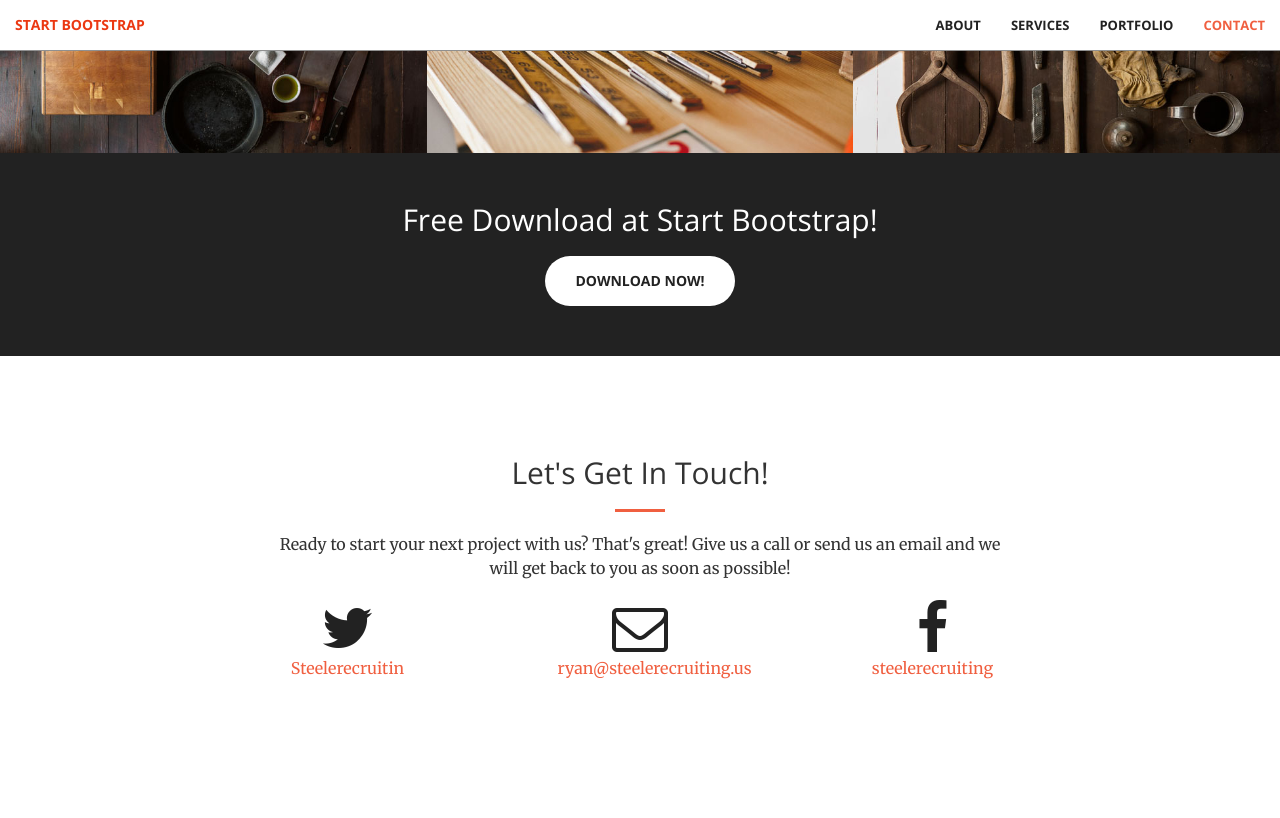
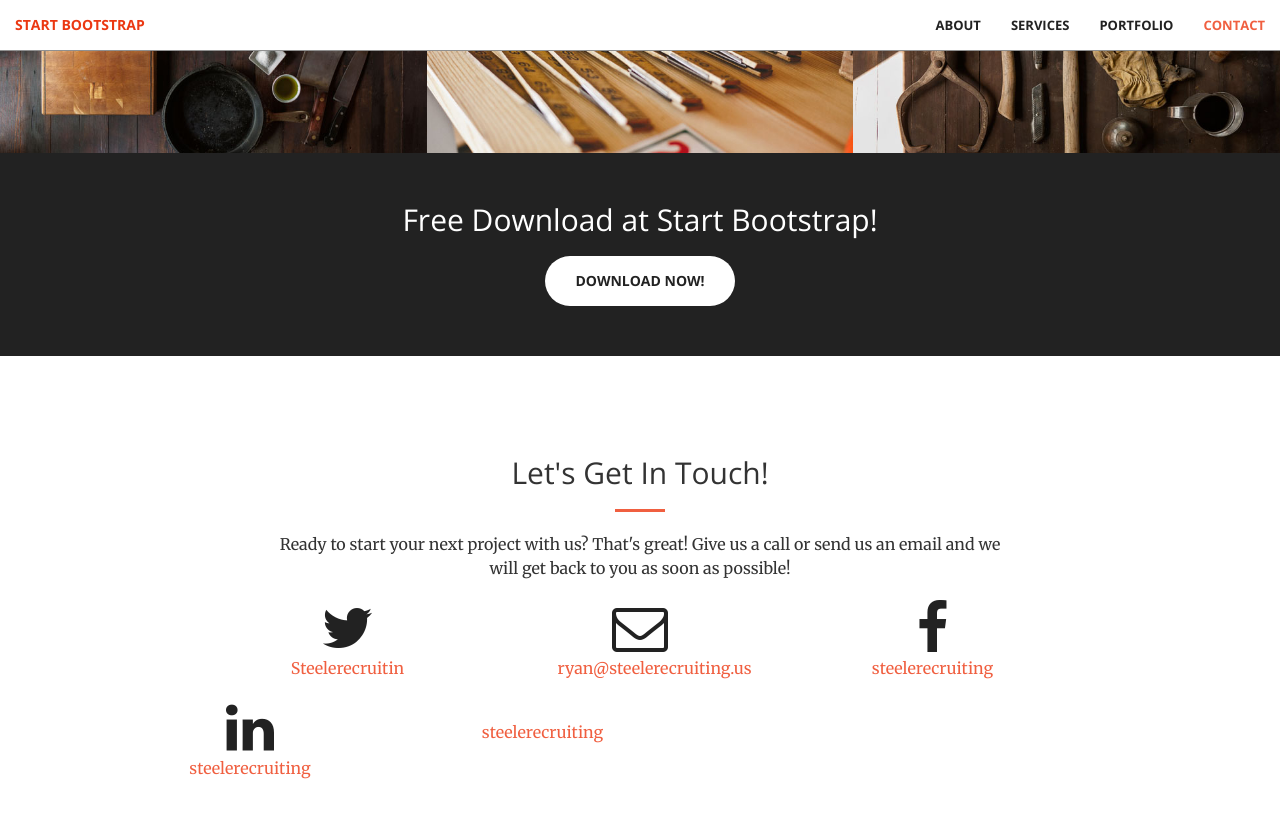
Before and after one commit to steelerecruiting/steele-recruiting, a Jekyll site: the page built from index.html, in a window 1280 px wide and 900 px high, scrolled down 2081 px. Shown: the top 818 px of the window. Built offline with Jekyll 4.4.1, drawn with Linux system fonts in a browser that asks for light colours.

Commit message:
added more social accounts

```diff
--- a/_includes/contact.html
+++ b/_includes/contact.html
@@ -19,8 +19,20 @@
             </a>
         </div>
         <div class="col-lg-2 col-lg-offset-1 text-center">
-            <a href="https://www.facebook.com/{{ site.github_username }}">
+            <a href="https://www.facebook.com/{{ site.facebook_username }}">
             <i class="fa fa-facebook fa-3x wow bounceIn" data-wow-delay=".1s"></i>
+                <p>{{ site.facebook_username }}</p>
+            </a>
+        </div>
+        <div class="col-lg-2 col-lg-offset-1 text-center">
+            <a href="https://www.linkedin.com/{{ site.linkedin_username }}">
+            <i class="fa fa-linkedin fa-3x wow bounceIn" data-wow-delay=".1s"></i>
+                <p>{{ site.facebook_username }}</p>
+            </a>
+        </div>
+        <div class="col-lg-2 col-lg-offset-1 text-center">
+            <a href="https://www.googleplus.com/{{ site.googleplus_username }}">
+            <i class="fa fa-googleplus fa-3x wow bounceIn" data-wow-delay=".1s"></i>
                 <p>{{ site.facebook_username }}</p>
             </a>
         </div>
```
